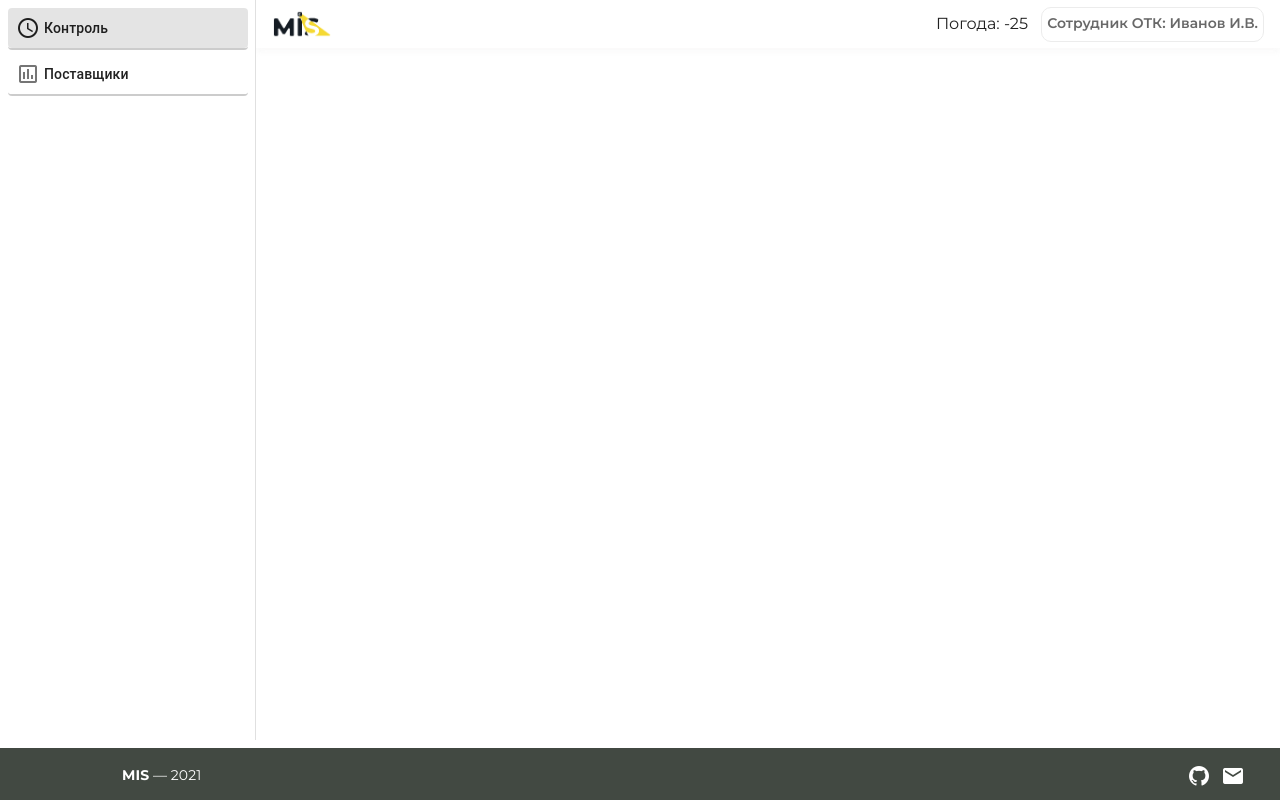
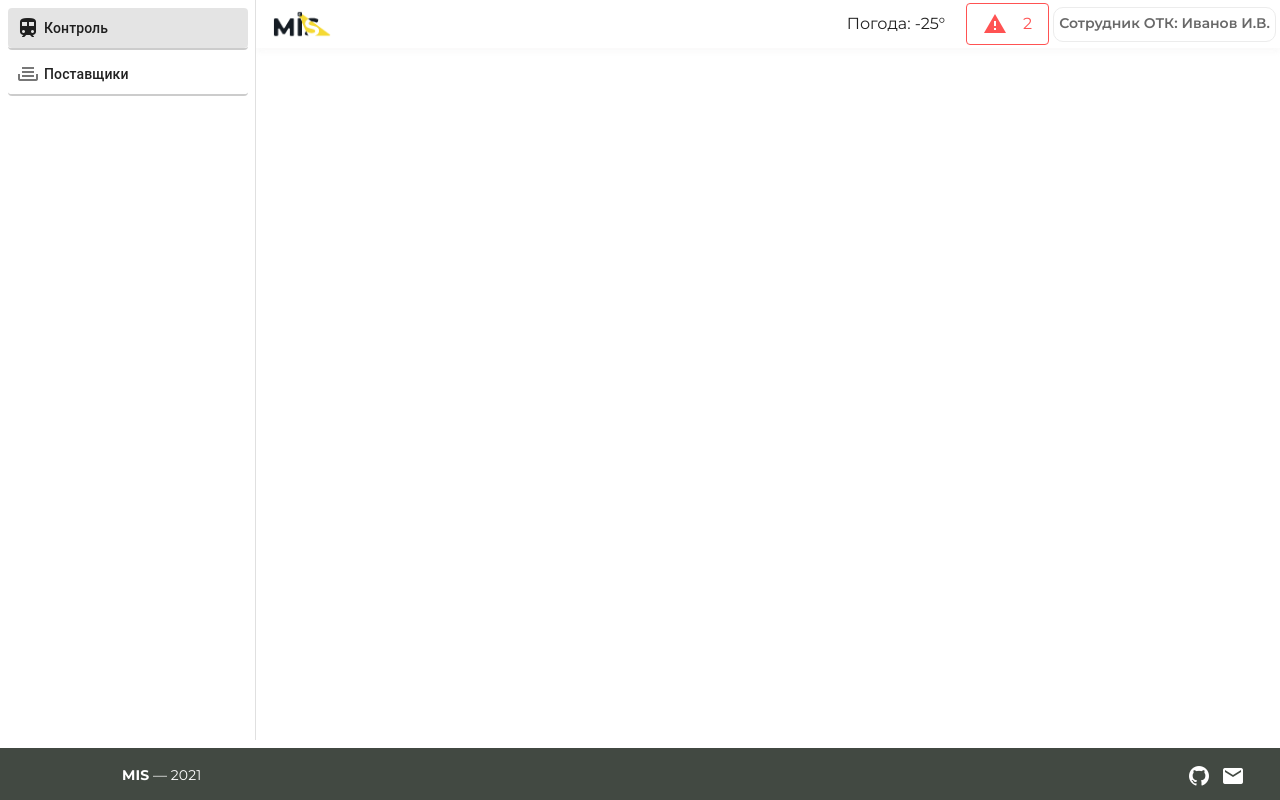
Before and after one commit to Vorh/mis, a Vue app: page / in a window 1280 px wide. Built offline with nearby package versions, Linux system fonts and the light colour scheme; no server answers.

Commit message:
alert added

```diff
--- a/src/App.vue
+++ b/src/App.vue
@@ -34,8 +34,8 @@ export default {
             drawer: true,
 
             items: [
-                {title: 'Контроль', icon: 'mdi-clock-outline', link: '/', role: 'c'},
-                {title: 'Поставщики', icon: 'mdi-chart-box-outline', link: '/suppliers', role: 'c'},
+                {title: 'Контроль', icon: 'mdi-train', link: '/'},
+                {title: 'Поставщики', icon: 'mdi-tray-full', link: '/suppliers'},
             ],
         }
     },
--- /dev/null
+++ b/src/component/common/Alert.vue
@@ -0,0 +1,30 @@
+<template>
+    <v-alert
+            style="margin-top: 15px"
+            dense
+            outlined
+            type="error"
+    >
+        2
+    </v-alert>
+</template>
+
+<script>
+export default {
+    name: "Alert"
+}
+</script>
+
+<style>
+
+.footer-row {
+    background-color: #2C2C2C;
+}
+
+.footer-icon {
+    color: #ffffff;
+    margin-left: 5px;
+    margin-right: 5px;
+}
+
+</style>
--- a/src/component/common/Header.vue
+++ b/src/component/common/Header.vue
@@ -6,7 +6,7 @@
             class="app-bar"
     >
 
-        <v-col lg="3" md="1" cols="2" sm="2" class="ml-0 pl-0">
+        <v-col cols="4" class="ml-0 pl-0">
             <v-avatar style="width: 100%; border-radius: 0">
                 <img :src="require('../../assets/icon.png')"
                      @click="clickLogo"
@@ -15,13 +15,14 @@
                 <v-spacer></v-spacer>
             </v-avatar>
         </v-col>
-        <v-col lg="6" md="10" sm="8" cols="10" class="ma-0 pa-0">
+        <v-col cols="4" class="ma-0 pa-0">
             <v-row justify="end">
-                Погода: -25
+                Погода: -25&#176;
             </v-row>
         </v-col>
-        <v-col lg="3" md="1" class="hidden-sm-and-down">
+        <v-col cols="4" class="ma-0 pa-0">
             <v-row justify="end" align="center">
+                <Alert/>
                 <div class="account ml-1">
                     Сотрудник ОТК: Иванов И.В.
                 </div>
@@ -29,11 +30,16 @@
         </v-col>
     </v-app-bar>
 </template>
+
 <script>
 import {mapGetters} from "vuex";
+import Alert from "@/component/common/Alert";
+
 export default {
     name: 'Header',
-    components: {},
+    components: {
+        Alert
+    },
     data: () => ({
         tabId: 1,
         menu: null,
@@ -110,9 +116,11 @@ export default {
 .app-bar {
     box-shadow: 0 2px 4px -1px rgba(255, 255, 255, 0.2), 0 4px 5px 0 rgba(215, 214, 214, 0.14), 0 1px 10px 0 rgba(255, 255, 255, 0.12) !important;
 }
+
 .tabs {
     font-size: 25px;
 }
+
 .active-tab {
     color: #333333;
     font-size: 25px;
@@ -120,17 +128,20 @@ export default {
     border-bottom: 4px solid #171717;
     cursor: pointer;
 }
+
 .menu-select {
     width: 150px;
     font-size: 25px;
     color: #171717;
 }
+
 .in-active-tab {
     color: #333333;
     font-size: 25px;
     font-weight: bold;
     cursor: pointer;
 }
+
 .account {
     cursor: pointer; /* Mouse pointer on hover */
     color: #686868;
@@ -141,6 +152,7 @@ export default {
     border: 1px solid #ECECEC;
     border-radius: 10px;
 }
+
 .logo {
     width: 400px;
     cursor: pointer;
--- a/src/component/control/Control.vue
+++ b/src/component/control/Control.vue
@@ -1,6 +1,5 @@
 <template>
     <div>
-
     </div>
 </template>
 
@@ -12,7 +11,9 @@ export default {
     name: "Control",
 
 
-    data: () => ({}),
+    data: () => ({
+
+    }),
 
     computed: {
         ...mapGetters([]),
```
